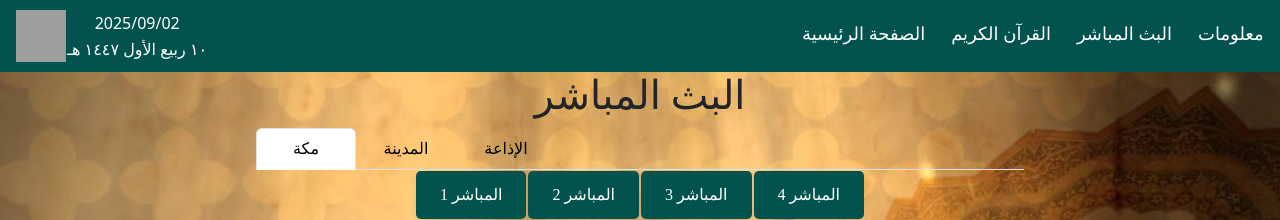
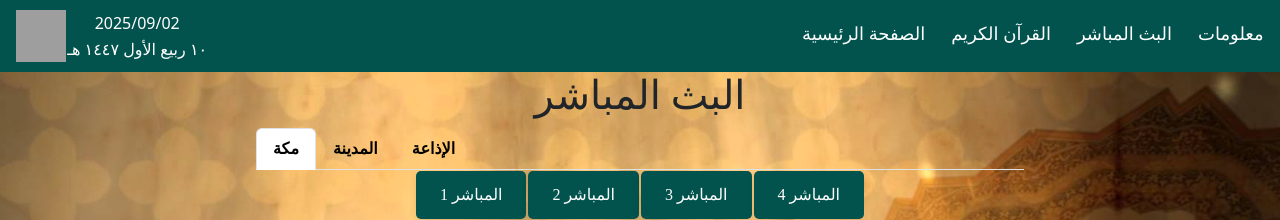
Before and after one commit to MohammadOmarAwad/OnlineQuran, an Angular app: page /streams in a window 1280 px wide. Shown: the top 220 px of the page. Built offline with nearby package versions, Linux system fonts and the light colour scheme; grey boxes are pictures that could not be loaded.

Commit message:
fx CSS BTN Nav / Sector Styles

```diff
--- a/src/app/app.component.css
+++ b/src/app/app.component.css
@@ -42,6 +42,16 @@
   box-shadow: 0 6px 10px rgba(0, 0, 0, 0.15);
 }
 
+.BtnNav {
+  color: black;
+  font-weight: bold;
+}
+
+.BtnNav:hover {
+  cursor: pointer;
+  transform: scale(1.05);
+}
+
 @media screen and (min-width: 128px) and (max-width: 900px) {
   .MainBody {
     width: 100%;
--- a/src/app/main-body/main-body.component.html
+++ b/src/app/main-body/main-body.component.html
@@ -2,19 +2,17 @@
 
   <nav style="margin-top: 5px;">
     <div class="nav nav-tabs" id="nav-tab" role="tablist">
-      <button style="color: black;cursor: pointer;width: 100px;" class="nav-link active" id="nav-Surah-tab"
-        data-bs-toggle="tab" data-bs-target="#nav-Surah" type="button" role="tab" aria-controls="nav-Surah"
-        aria-selected="true">السور</button>
-      <button style="color: black;cursor: pointer;width: 100px;" class="nav-link" id="nav-Juz-tab"
-        data-bs-toggle="tab" data-bs-target="#nav-Juz" type="button" role="tab" aria-controls="nav-Juz"
-        aria-selected="false">الأجزاء</button>
-      <button style="color: black;cursor: pointer;width: 100px;" class="nav-link" id="nav-Pages-tab"
-        data-bs-toggle="tab" data-bs-target="#nav-Pages" type="button" role="tab" aria-controls="nav-Pages"
-        aria-selected="false">الصفحات</button>
+      <button class="nav-link active BtnNav" id="nav-Surah-tab" data-bs-toggle="tab" data-bs-target="#nav-Surah" type="button"
+        role="tab" aria-controls="nav-Surah" aria-selected="true">السور</button>
+      <button class="nav-link BtnNav" id="nav-Juz-tab" data-bs-toggle="tab" data-bs-target="#nav-Juz" type="button" role="tab"
+        aria-controls="nav-Juz" aria-selected="false">الأجزاء</button>
+      <button class="nav-link BtnNav" id="nav-Pages-tab" data-bs-toggle="tab" data-bs-target="#nav-Pages" type="button"
+        role="tab" aria-controls="nav-Pages" aria-selected="false">الصفحات</button>
     </div>
   </nav>
 
-  <div class="tab-content" id="nav-tabContent" style="overflow: auto;height: 100px;scrollbar-width: none;min-height: 82vh;">
+  <div class="tab-content" id="nav-tabContent"
+    style="overflow: auto;height: 100px;scrollbar-width: none;min-height: 82vh;">
     <div class="tab-pane fade show active" id="nav-Surah" role="tabpanel" aria-labelledby="nav-Surah-tab">
       <div class="DivContanier">
         <div *ngFor="let surah of surahs">
--- a/src/app/quran-page/quran-page.component.css
+++ b/src/app/quran-page/quran-page.component.css
@@ -51,20 +51,6 @@ hr {
   font-size: 40px;
 }
 
-@media screen and (min-width: 128px) and (max-width: 900px) {
-  .DivContanier {
-    margin-left: 0%;
-    margin-right: 0%;
-  }
-
-  .DivBox {
-    font-size: 20px;
-  }
-
-  .AyaClass {
-    font-size: 25px;
-  }
-}
 
 /* Change the entire player background */
 audio::-webkit-media-controls-panel {
@@ -79,7 +65,22 @@ audio::-webkit-media-controls-panel {
   padding: 12px 16px;
 }
 
-@media screen and (max-width: 500px) {
+
+/* Small devices */
+@media screen and (max-width: 480px) {
+  .DivContanier {
+    margin-left: 0%;
+    margin-right: 0%;
+  }
+
+  .DivBox {
+    font-size: 20px;
+  }
+
+  .AyaClass {
+    font-size: 25px;
+  }
+
   .dropdown-content {
     position: relative;
     display: grid;
@@ -89,3 +90,40 @@ audio::-webkit-media-controls-panel {
     padding: 12px 16px;
   }
 }
+
+/* Tablets */
+@media screen and (min-width: 481px) and (max-width: 900px) {
+  .DivContanier {
+    margin-left: 0%;
+    margin-right: 0%;
+    margin-top: 5%;
+  }
+
+  .DivBox {
+    font-size: 30px;
+  }
+
+  .AyaClass {
+    font-size: 35px;
+  }
+
+  .dropdown-content {
+    position: relative;
+    display: grid;
+    background-color: lightgrey;
+    min-width: 130px;
+    box-shadow: 0px 8px 16px 0px lightgrey;
+    padding: 12px 16px;
+  }
+}
+
+/* Desktops */
+@media screen and (min-width: 901px) {
+  .DivBox {
+    font-size: 30px;
+  }
+
+  .AyaClass {
+    font-size: 35px;
+  }
+}
--- a/src/app/streams-page/streams-page.component.html
+++ b/src/app/streams-page/streams-page.component.html
@@ -3,15 +3,12 @@
     <h1>البث المباشر</h1>
     <nav style="margin-top: 5px;">
         <div class="nav nav-tabs" id="nav-tab" role="tablist">
-            <button style="color: black;cursor: pointer;width: 100px;" class="nav-link active" id="nav-Maka-tab"
-                data-bs-toggle="tab" data-bs-target="#nav-Maka" type="button" role="tab" aria-controls="nav-Maka"
-                aria-selected="true">مكة</button>
-            <button style="color: black;cursor: pointer;width: 100px;" class="nav-link" id="nav-Madina-tab"
-                data-bs-toggle="tab" data-bs-target="#nav-Madina" type="button" role="tab" aria-controls="nav-Madina"
-                aria-selected="false">المدينة</button>
-            <button style="color: black;cursor: pointer;width: 100px;" class="nav-link" id="nav-Radio-tab"
-                data-bs-toggle="tab" data-bs-target="#nav-Radio" type="button" role="tab" aria-controls="nav-Radio"
-                aria-selected="false">الإذاعة</button>
+            <button class="nav-link active BtnNav" id="nav-Maka-tab" data-bs-toggle="tab" data-bs-target="#nav-Maka"
+                type="button" role="tab" aria-controls="nav-Maka" aria-selected="true">مكة</button>
+            <button class="nav-link BtnNav" id="nav-Madina-tab" data-bs-toggle="tab" data-bs-target="#nav-Madina" type="button"
+                role="tab" aria-controls="nav-Madina" aria-selected="false">المدينة</button>
+            <button class="nav-link BtnNav" id="nav-Radio-tab" data-bs-toggle="tab" data-bs-target="#nav-Radio" type="button"
+                role="tab" aria-controls="nav-Radio" aria-selected="false">الإذاعة</button>
         </div>
     </nav>
 
```
